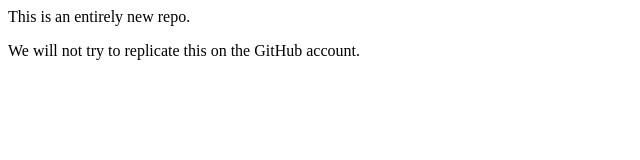
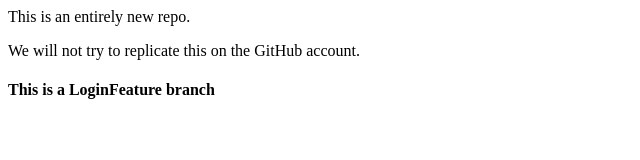
Before and after one commit to ShikharParashar/LocalRepo, a plain HTML site: page index.html in a window 1280 px wide. Shown: the whole page, without its empty margins (0-640 px from the left). Drawn offline with Linux system fonts and the light colour scheme.

Commit message:
Changes to the LoginFeature

```diff
--- a/index.html
+++ b/index.html
@@ -1,2 +1,3 @@
 <p> This is an entirely new repo.</p>
 We will not try to replicate this on the GitHub account.
+<h4>This is a LoginFeature branch</h4>
```
